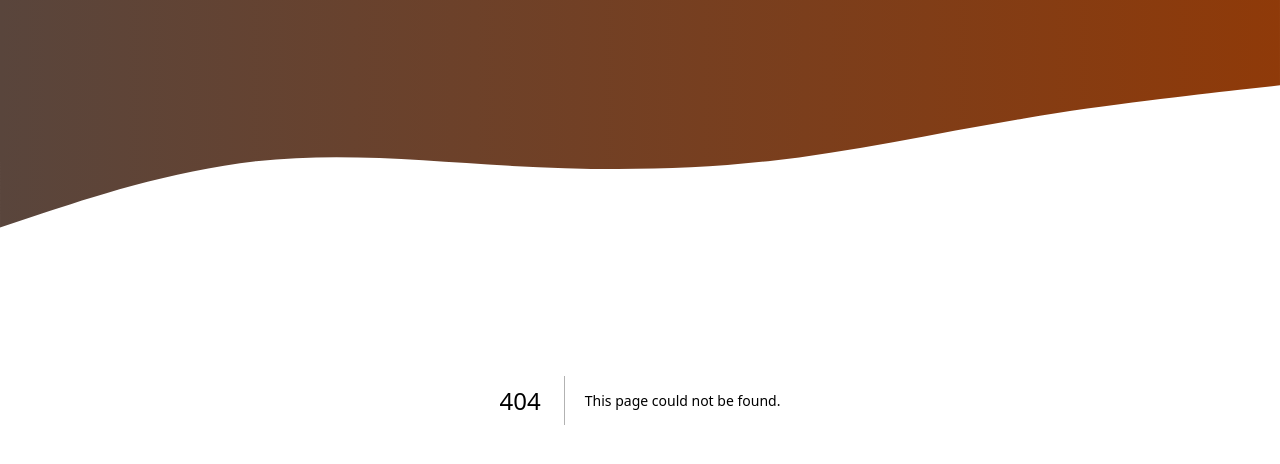
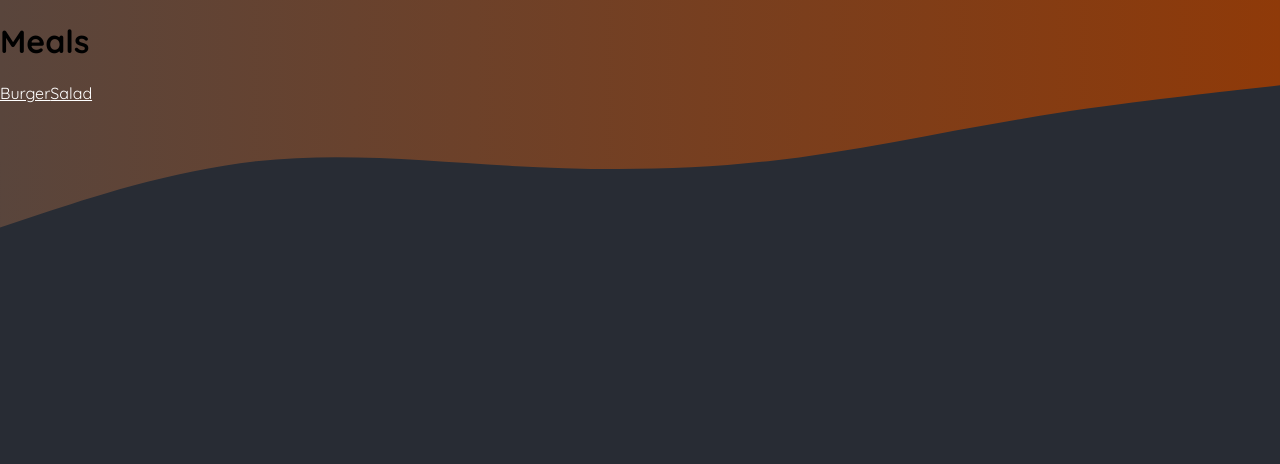
Before and after one commit to lngtai001/next-js-foodies, a Next.js app: page /meals in a window 1280 px wide. Before the commit this address had no page. Shown: the top 464 px of the page. Built offline with nearby package versions, Linux system fonts and the light colour scheme.

Commit message:
add routes

```diff
--- /dev/null
+++ b/app/community/page.js
@@ -0,0 +1,5 @@
+export default function CommunityPage() {
+return <main>
+    <h1>Community</h1>
+    </main>
+}
--- /dev/null
+++ b/app/meals/[slug]/page.js
@@ -0,0 +1,5 @@
+export default function SlugPage({params}) {
+return <main>
+    <h1>{params.slug}</h1>
+    </main>
+}
--- /dev/null
+++ b/app/meals/page.js
@@ -0,0 +1,10 @@
+import Link from "next/link"
+
+
+export default function MealsPage() {
+return <main>
+    <h1>Meals</h1>
+    <Link href="/meals/burger" style={{ color: 'white', textAlign: 'center' }}>Burger</Link>
+    <Link href="/meals/salad" style={{ color: 'white', textAlign: 'center' }}>Salad</Link>
+    </main>
+}
--- /dev/null
+++ b/app/meals/share/page.js
@@ -0,0 +1,3 @@
+export default function SharePage() {
+return <h1>Share</h1>
+}
```
Also changed, not shown: app/page.js (+7 -0 lines).
